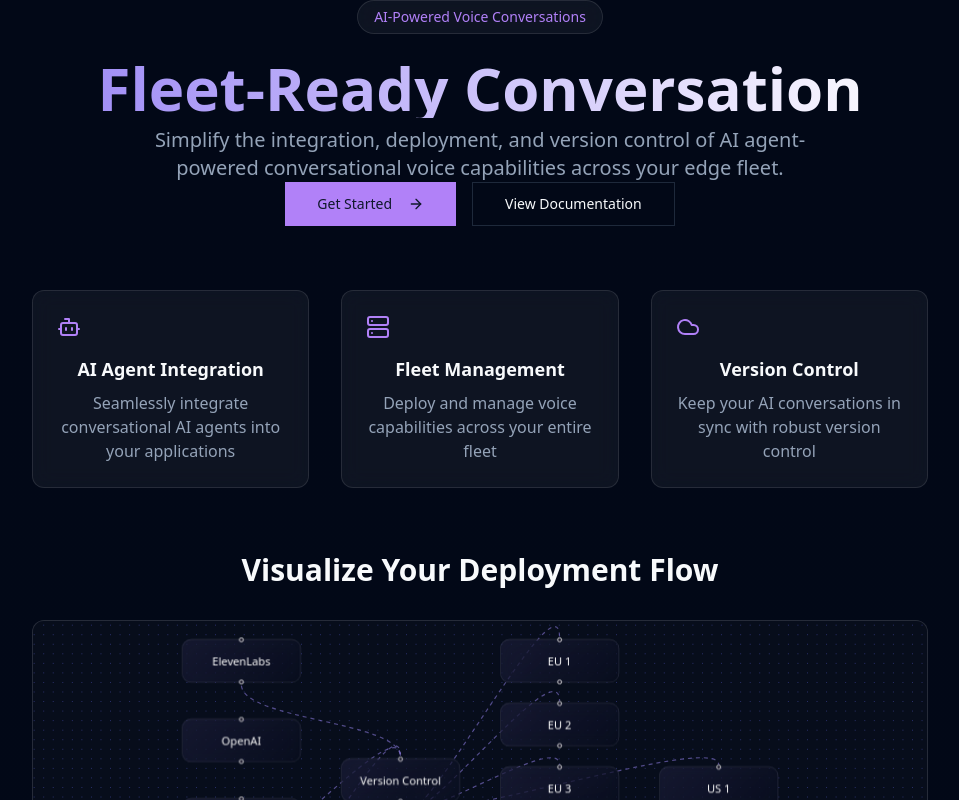
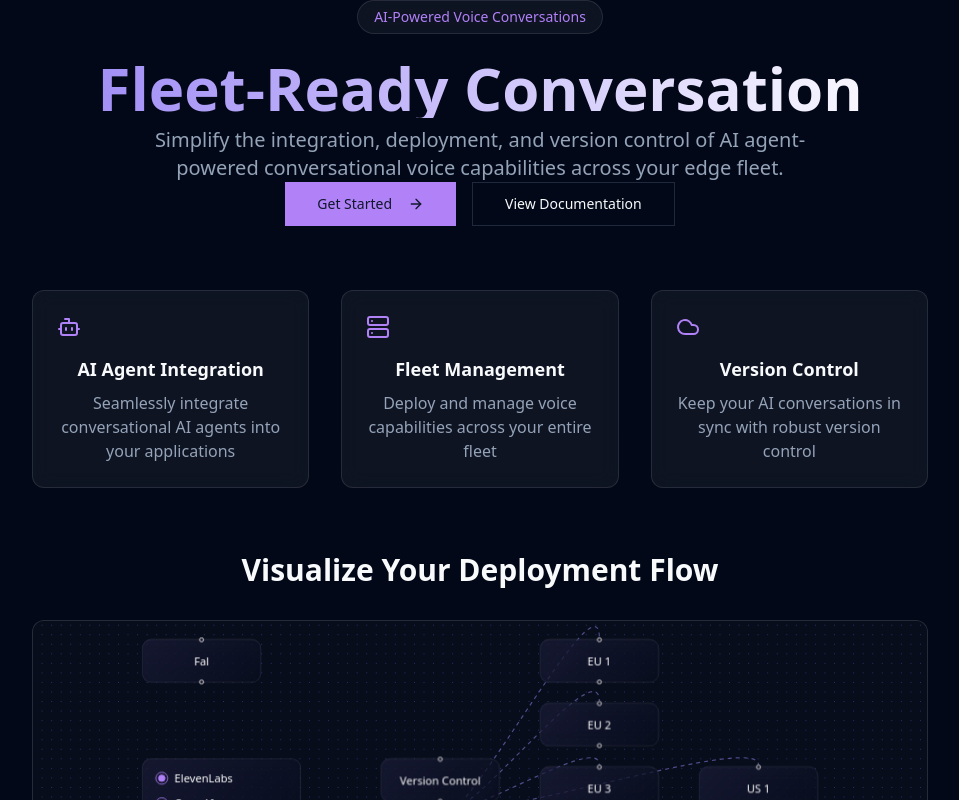
Before and after one commit to AVancans/avocatto-converse-hub, a React (Vite) app: page / in a window 1280 px wide. Shown: the top 800 px of the page, without its empty margins (160-1119 px from the left). Built offline with nearby package versions, Linux system fonts and the light colour scheme.

Commit message:
Refactor deployment flow
Update the deployment flow diagram to use horizontal edges for version control connections and combine ElevenLabs and OpenAI into a single node with radio button selection.

```diff
--- a/src/components/DeploymentFlow.tsx
+++ b/src/components/DeploymentFlow.tsx
@@ -1,5 +1,5 @@
 
-import { useCallback } from 'react';
+import { useCallback, useState } from 'react';
 import {
   ReactFlow,
   Controls,
@@ -11,34 +11,45 @@ import {
   Edge,
   BackgroundVariant,
 } from '@xyflow/react';
+import { RadioGroup, RadioGroupItem } from "@/components/ui/radio-group"
+import { Label } from "@/components/ui/label"
 import '@xyflow/react/dist/style.css';
+
+const AIServiceNode = ({ data }: { data: { selected: string; onChange: (value: string) => void } }) => {
+  return (
+    <div className="p-4">
+      <RadioGroup value={data.selected} onValueChange={data.onChange} className="gap-4">
+        <div className="flex items-center space-x-2">
+          <RadioGroupItem value="elevenlabs" id="elevenlabs" />
+          <Label htmlFor="elevenlabs">ElevenLabs</Label>
+        </div>
+        <div className="flex items-center space-x-2">
+          <RadioGroupItem value="openai" id="openai" />
+          <Label htmlFor="openai">OpenAI</Label>
+        </div>
+      </RadioGroup>
+    </div>
+  );
+};
+
+export default function DeploymentFlow() {
+  const [selectedAIService, setSelectedAIService] = useState('elevenlabs');
 
   const initialNodes: Node[] = [
     {
-    id: 'elevenlabs',
-    data: { label: 'ElevenLabs' },
-    position: { x: 0, y: 0 },
+      id: 'ai-service',
+      data: {
+        selected: selectedAIService,
+        onChange: setSelectedAIService
+      },
+      position: { x: 0, y: 150 },
       className: 'blur-card !bg-background/50 border border-[#9b87f5]/20',
+      type: 'aiService',
       style: {
         background: 'linear-gradient(135deg, rgba(155, 135, 245, 0.1) 0%, rgba(155, 135, 245, 0.02) 100%)',
         backdropFilter: 'blur(10px)',
         borderRadius: '12px',
-      padding: '16px',
-      color: '#fff',
-      fontSize: '14px',
-      fontWeight: 500,
-    }
-  },
-  {
-    id: 'openai',
-    data: { label: 'OpenAI' },
-    position: { x: 0, y: 100 },
-    className: 'blur-card !bg-background/50 border border-[#9b87f5]/20',
-    style: {
-      background: 'linear-gradient(135deg, rgba(155, 135, 245, 0.1) 0%, rgba(155, 135, 245, 0.02) 100%)',
-      backdropFilter: 'blur(10px)',
-      borderRadius: '12px',
-      padding: '16px',
+        minWidth: '200px',
         color: '#fff',
         fontSize: '14px',
         fontWeight: 500,
@@ -47,7 +58,7 @@ const initialNodes: Node[] = [
     {
       id: 'fal',
       data: { label: 'Fal' },
-    position: { x: 0, y: 200 },
+      position: { x: 0, y: 0 },
       className: 'blur-card !bg-background/50 border border-[#9b87f5]/20',
       style: {
         background: 'linear-gradient(135deg, rgba(155, 135, 245, 0.1) 0%, rgba(155, 135, 245, 0.02) 100%)',
@@ -77,7 +88,7 @@ const initialNodes: Node[] = [
     {
       id: 'version-control',
       data: { label: 'Version Control' },
-    position: { x: 200, y: 150 },
+      position: { x: 300, y: 150 },
       className: 'blur-card !bg-background/50 border border-[#9b87f5]/20',
       style: {
         background: 'linear-gradient(135deg, rgba(155, 135, 245, 0.1) 0%, rgba(155, 135, 245, 0.02) 100%)',
@@ -93,7 +104,7 @@ const initialNodes: Node[] = [
     ...Array.from({ length: 6 }, (_, i) => ({
       id: `eu-${i + 1}`,
       data: { label: `EU ${i + 1}` },
-    position: { x: 400, y: i * 80 },
+      position: { x: 500, y: i * 80 },
       className: 'blur-card !bg-background/50 border border-[#9b87f5]/20',
       style: {
         background: 'linear-gradient(135deg, rgba(155, 135, 245, 0.1) 0%, rgba(155, 135, 245, 0.02) 100%)',
@@ -109,7 +120,7 @@ const initialNodes: Node[] = [
     ...Array.from({ length: 3 }, (_, i) => ({
       id: `us-${i + 1}`,
       data: { label: `US ${i + 1}` },
-    position: { x: 600, y: i * 80 + 160 },
+      position: { x: 700, y: i * 80 + 160 },
       className: 'blur-card !bg-background/50 border border-[#9b87f5]/20',
       style: {
         background: 'linear-gradient(135deg, rgba(155, 135, 245, 0.1) 0%, rgba(155, 135, 245, 0.02) 100%)',
@@ -124,11 +135,11 @@ const initialNodes: Node[] = [
   ];
 
   const initialEdges: Edge[] = [
-  // Connect ElevenLabs, Fal, and Pica to Version Control
+    // Connect Fal and Pica to AI Service node
     {
-    id: 'e-elevenlabs-vc',
-    source: 'elevenlabs',
-    target: 'version-control',
+      id: 'e-fal-ai',
+      source: 'fal',
+      target: 'ai-service',
       animated: true,
       style: {
         strokeWidth: 1.5,
@@ -138,9 +149,9 @@ const initialEdges: Edge[] = [
       }
     },
     {
-    id: 'e-fal-vc',
-    source: 'fal',
-    target: 'version-control',
+      id: 'e-pica-ai',
+      source: 'pica',
+      target: 'ai-service',
       animated: true,
       style: {
         strokeWidth: 1.5,
@@ -149,9 +160,10 @@ const initialEdges: Edge[] = [
         opacity: 0.5,
       }
     },
+    // Connect AI Service to Version Control
     {
-    id: 'e-pica-vc',
-    source: 'pica',
+      id: 'e-ai-vc',
+      source: 'ai-service',
       target: 'version-control',
       animated: true,
       style: {
@@ -189,7 +201,6 @@ const initialEdges: Edge[] = [
     })),
   ];
 
-export default function DeploymentFlow() {
   const [nodes, setNodes, onNodesChange] = useNodesState(initialNodes);
   const [edges, setEdges, onEdgesChange] = useEdgesState(initialEdges);
 
@@ -207,6 +218,10 @@ export default function DeploymentFlow() {
     [setEdges]
   );
 
+  const nodeTypes = {
+    aiService: AIServiceNode,
+  };
+
   return (
     <div className="w-full h-[400px] rounded-xl overflow-hidden blur-card">
       <ReactFlow
@@ -215,6 +230,7 @@ export default function DeploymentFlow() {
         onNodesChange={onNodesChange}
         onEdgesChange={onEdgesChange}
         onConnect={onConnect}
+        nodeTypes={nodeTypes}
         fitView
         className="bg-background/50"
       >
```
Lines whose indentation alone changed are shown as unchanged.
